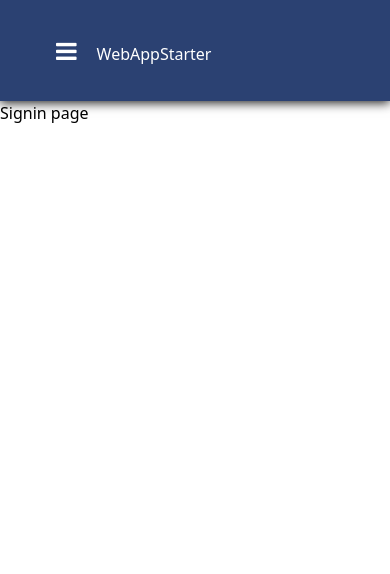
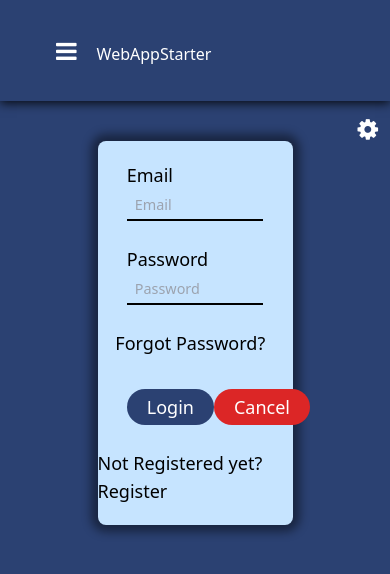
Before and after one commit to neerajg1320/monaco-mini-editor, a React (Vite) app: page /login in a window 390 px wide. Shown: the top 574 px of the page. Built offline with nearby package versions, Linux system fonts and the light colour scheme.

Commit message:
1. responsive landing page  2. Menu responsive

```diff
--- a/src/components/Landing/Landing.tsx
+++ b/src/components/Landing/Landing.tsx
@@ -9,7 +9,7 @@ const Landing: React.FC = () => {
   return (
     <div
       style={{ ...(theme as React.CSSProperties) }}
-      className="grid min-h-[88vh] gap-6 items-end grid-rows-2 grid-cols-3 content-end background"
+      className="flex flex-col justify-end p-14 items-center sm:grid min-h-[88vh] gap-6 sm:items-end grid-rows-2 sm:grid-cols-3 grid-cols-1 sm:content-end sm:justify-start background sm:p-0"
     >
 
       <div className="text-5xl col-span-2 col-start-2 heading">
--- a/src/components/Navbar/Navbar.tsx
+++ b/src/components/Navbar/Navbar.tsx
@@ -1,6 +1,7 @@
 import React, { useState } from "react";
 import { useTheme } from "../../contexts/Theme.context";
 import "./Navbar.style.scss";
+import { Link } from "react-router-dom";
 
 const Navbar = () => {
   const { theme } = useTheme();
@@ -17,7 +18,12 @@ const Navbar = () => {
     >
       <div className="pl-14">
         <i className="fa fa-bars text-2xl sm:hidden cursor-pointer mr-5" onClick={handleToggle}></i>
+        <Link to="/">
+        <span>
+
         WebAppStarter
+        </span>
+        </Link>
       </div>
 
       <ul className={`sidebar ${toggle? 'sidebar': 'none'}`}>
--- a/src/components/Register/Signup.tsx
+++ b/src/components/Register/Signup.tsx
@@ -1,6 +1,7 @@
 import React from 'react';
 import { useTheme } from '../../contexts/Theme.context';
 import './Signup.style.scss';
+import { Link } from 'react-router-dom';
 
 const Signup: React.FC = () => {
   const { theme } = useTheme();
@@ -40,6 +41,12 @@ const Signup: React.FC = () => {
           <button className='px-5 py-1 rounded-3xl register-form-bg-color text-white'>Register</button>
           <button className='bg-red-600 px-5 py-1 rounded-3xl text-white' >Cancel</button>
         </div>
+        <div className="">
+          Already Registered?{" "}
+          <Link to="/login">
+            <span className="not-member-register">Login</span>
+          </Link>
+        </div>
       </form>
     </div>
   )
--- a/src/components/selectionBox/SelectionBox.tsx
+++ b/src/components/selectionBox/SelectionBox.tsx
@@ -12,7 +12,7 @@ const SelectionBox = () => {
 
     console.log(`selectionBox`);
   return (
-    <div>
+    <div className=''>
       <select value={themeType} onChange={handleThemeChange} className='border-2 border-slate-600 rounded-md px-3'>
         <option value="normal">Normal</option>
         <option value="dark">Dark</option>
--- a/src/components/setting/Menu.tsx
+++ b/src/components/setting/Menu.tsx
@@ -11,7 +11,7 @@ const Menu = () => {
   return (
     <div
       style={{ ...(theme as React.CSSProperties) }}
-      className=" w-[20%] absolute right-0 top-[19%] mr-4 p-3 menu-background font-bold box-shadow-menu"
+      className="absolute right-0 top-[19%] mr-4 p-3 menu-background font-bold box-shadow-menu"
       onMouseEnter={()=>setSettingButton(true)}
       onMouseLeave={()=>setSettingButton(false)}
     >
--- /dev/null
+++ b/src/components/signIn/SignIn.style.scss
@@ -0,0 +1,3 @@
+.not-member-register{
+    cursor: pointer;
+}
--- a/src/components/signIn/Signin.tsx
+++ b/src/components/signIn/Signin.tsx
@@ -1,11 +1,44 @@
-import React from 'react'
+import React from "react";
+import { useTheme } from "../../contexts/Theme.context";
+import "./SignIn.style.scss";
+import { Link } from "react-router-dom";
 
 const Signin: React.FC = () => {
+  const { theme } = useTheme();
   return (
-    <div>
-      Signin page
+    <div
+      style={{ ...(theme as React.CSSProperties) }}
+      className="min-h-[88vh] flex items-start justify-center py-10 signup-background"
+    >
+      <form className="flex flex-col bg-red-500  items-center py-5 text-lg gap-6 form-background w-1/2 rounded-lg form-box-shadow ">
+        <label className="flex flex-col w-[35vw]">
+          Email
+          <input type="text" placeholder="Email" className="mt-0.5" />
+          <div className="border"></div>
+        </label>
+        <label className="flex flex-col w-[35vw] ">
+          Password
+          <input type="password" placeholder="Password" className="mt-0.5" />
+          <div className="border"></div>
+        </label>
+        <div className="self-end pr-[7vw]">Forgot Password?</div>
+        <div className="flex w-[35vw] justify-between mt-2">
+          <button className="px-5 py-1 rounded-3xl register-form-bg-color text-white">
+            Login
+          </button>
+          <button className="bg-red-600 px-5 py-1 rounded-3xl text-white">
+            Cancel
+          </button>
+        </div>
+        <div className="">
+          Not Registered yet?{" "}
+          <Link to="/register">
+            <span className="not-member-register">Register</span>
+          </Link>
+        </div>
+      </form>
     </div>
-  )
-}
+  );
+};
 
-export default Signin
+export default Signin;
```
Also changed, not shown: src/components/Navbar/Navbar.style.scss (+4 -4 lines).
